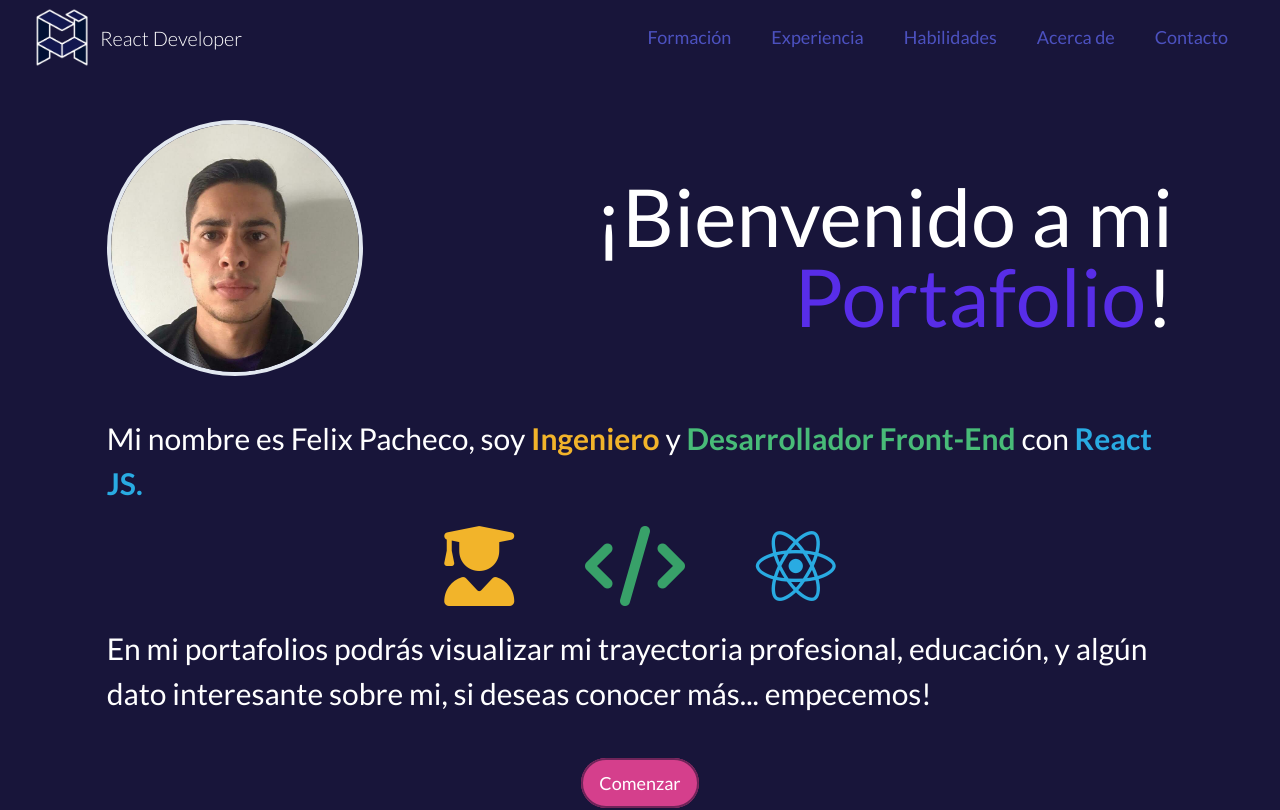
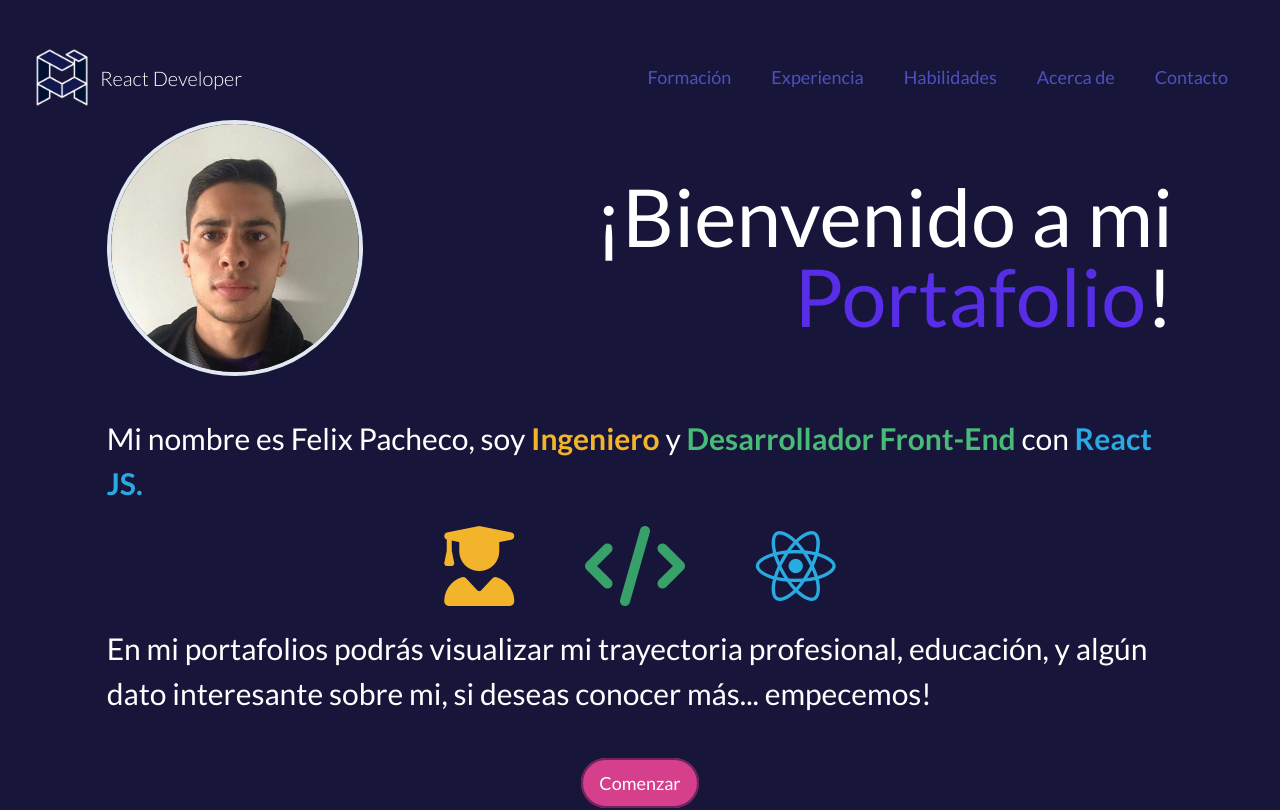
Before and after one commit to Felixmp7/Portafolios, a Next.js app: page / in a window 1280 px wide. Shown: the top 810 px of the page. Built offline with nearby package versions, Linux system fonts and the light colour scheme.

Commit message:
Elimina div en index

```diff
--- a/pages/index.jsx
+++ b/pages/index.jsx
@@ -11,7 +11,7 @@ import About from '../components/About';
 import Contact from '../components/Contact';
 
 const Index = () => (
-    <div className="relative overflow-hidden">
+    <>
         <Head>
             <title>FP | React Developer</title>
             <link rel="icon" href="/assets/logo/white.png" />
@@ -26,7 +26,7 @@ const Index = () => (
         <CypressTip />
         <About />
         <Contact />
-    </div>
+    </>
 );
 
 export default Index;
```
